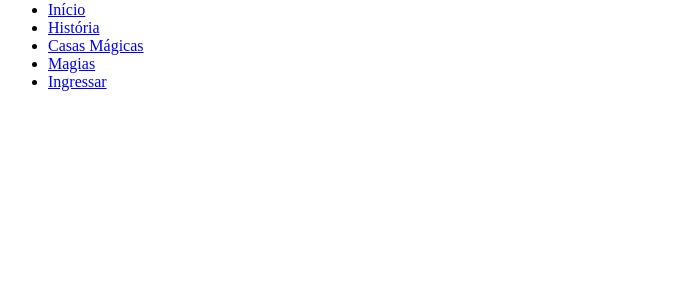
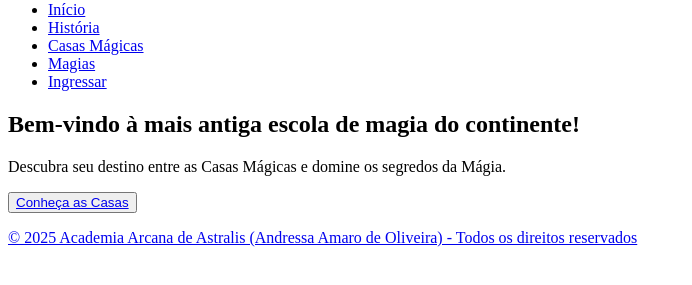
Before and after one commit to Andynlx01/Atividade_Topicos, a plain HTML site: page index.html in a window 1280 px wide. Shown: the part 79-364 px from the top of the page, without its empty margins (0-692 px from the left). Drawn offline with Linux system fonts and the light colour scheme.

Commit message:
Update index.html

```diff
--- a/index.html
+++ b/index.html
@@ -20,5 +20,18 @@
         </nav>
       </header>
 
+      <main>
+        <section class="hero">
+          <h2>Bem-vindo à mais antiga escola de magia do continente!</h2>
+          <p>Descubra seu destino entre as Casas Mágicas e domine os segredos da Mágia.</p>
+          <button><a href='casas.html'>Conheça as Casas</button>
+        </section>
+      </main>
+
+      <footer>
+        <p>&copy; 2025 Academia Arcana de Astralis (Andressa Amaro de Oliveira) - Todos os direitos reservados</p>
+      </footer>
+
+      <script src="main.js"></script>
 </body>
 </html>
```
